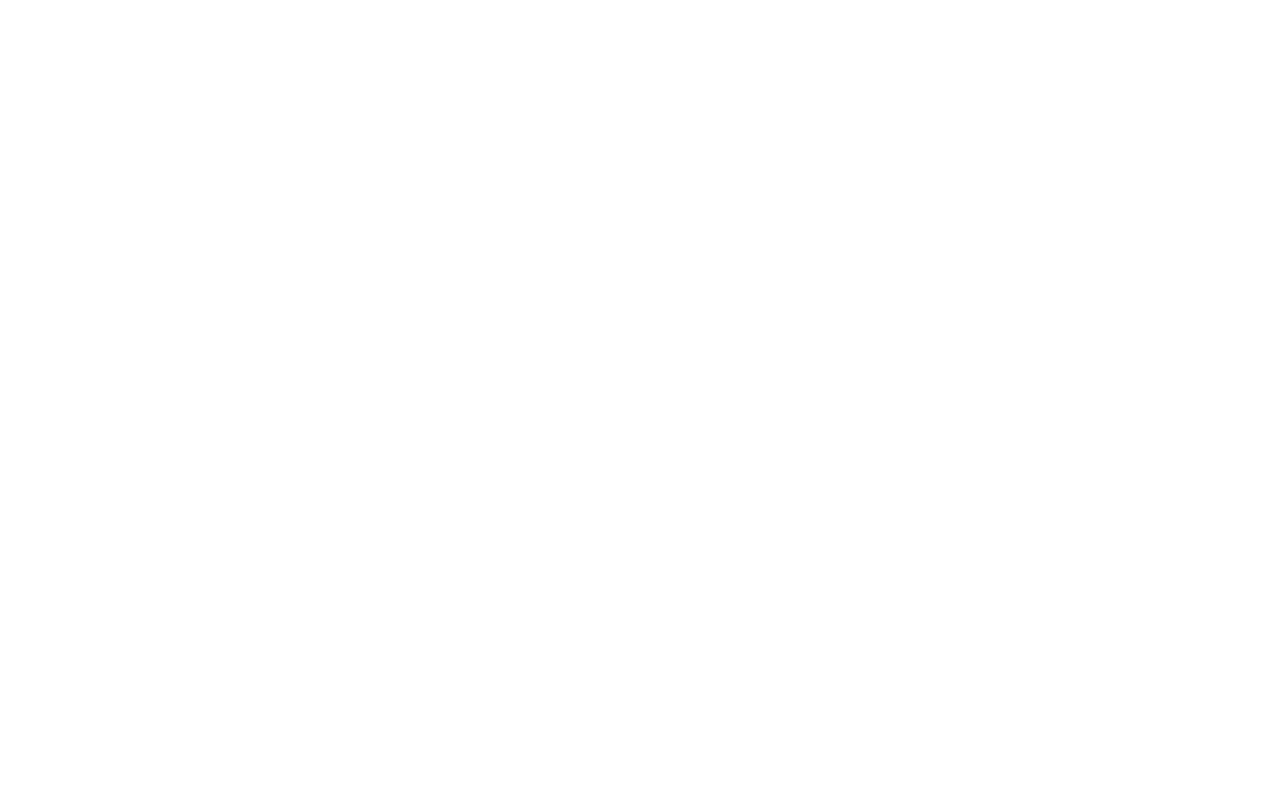
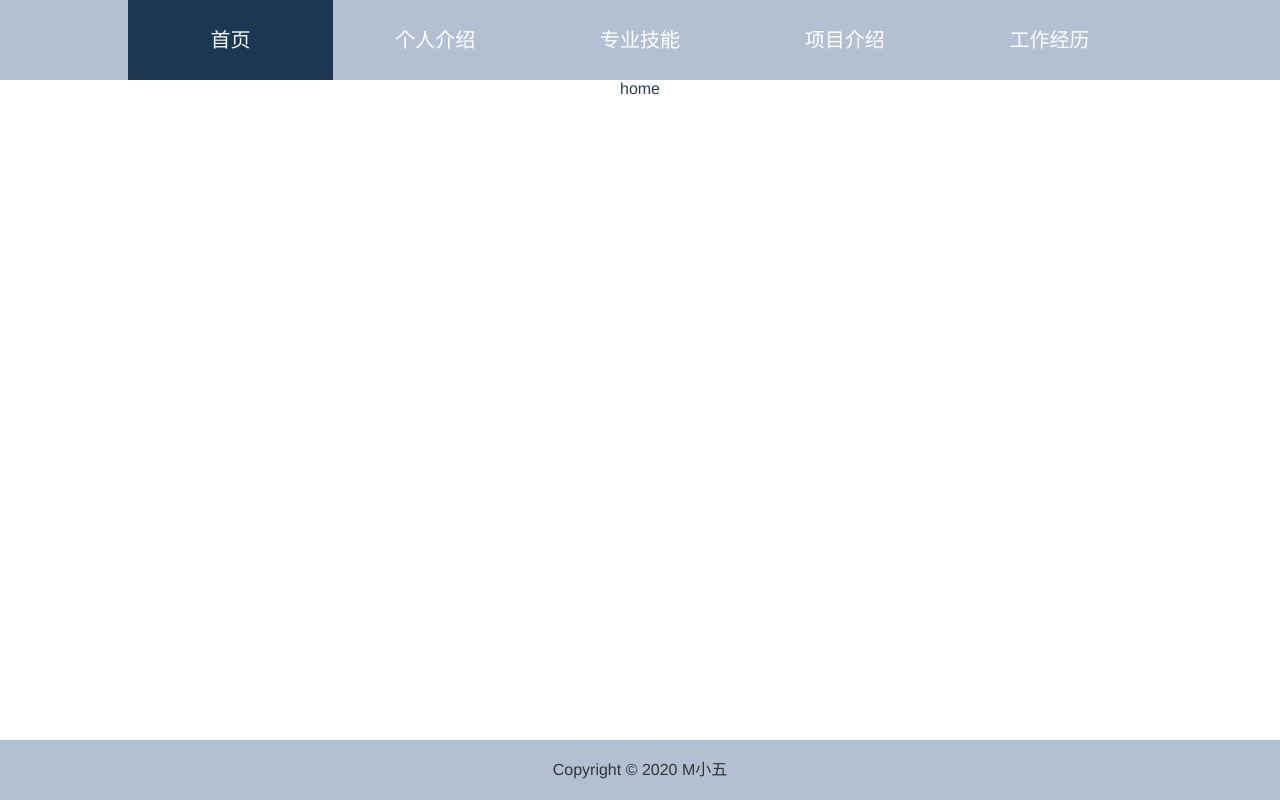
Before and after one commit to MKino-t/kino.github.io, a Vue app: page /home in a window 1280 px wide. Built offline with nearby package versions, Linux system fonts and the light colour scheme.

Commit message:
navbar
navbar

```diff
--- a/src/components/header.vue
+++ b/src/components/header.vue
@@ -1,12 +1,11 @@
 <template>
   <div class="page">
     <div class="navCon">
-      <div class="icon">
-        <!-- <img src="" alt=""> -->
-      </div>
       <ul class="navUl">
         <li v-for="(item,idx) in router" :key="idx" class="navLi">
-          <router-link :to="item.path">{{item.name}}</router-link>
+          <router-link :to="item.path">
+            <div>{{item.name}}</div>
+          </router-link>
         </li>
       </ul>
     </div>
@@ -19,6 +18,7 @@
     return {
       activeIndex2: "1",
       router: [
+        { name: "首页", path: "/home" },
         { name: "个人介绍", path: "/self" },
         { name: "专业技能", path: "/profession" },
         { name: "项目介绍", path: "/project" },
@@ -39,26 +39,26 @@
   height: 100%;
   display: flex;
 
-  .icon {
-    flex-basis: 30%;
-  }
   .navUl {
-    flex-basis: 60%;
+    width: 80%;
+    margin: 0 auto;
     display: flex;
     justify-content: space-evenly;
-    color #fff;
+    color: #fff;
+
     .navLi {
-      width :100%;
-      &:hover {
-        cursor :pointer;
-        background:#1a3754;
-      }
-      a{
-        display:block;
-        width :100%;
-        height 100%;
+      width: 100%;
+      a {
+        display: block;
+        width: 100%;
+        height: 100%;
       }
     }
   }
 }
+
+.router-link-exact-active {
+  cursor: pointer;
+  background: #1a3754;
+}
 </style>
--- a/src/router/index.js
+++ b/src/router/index.js
@@ -8,8 +8,15 @@
   routes: [{
     path: '/',
     component: () => import('@/views/index.vue'),
+    redirect:'/home',
     hidden: true,
-    children: [{
+    children: [
+      {
+        path: '/home',
+        name: 'home',
+        component: () => import('@/views/home.vue'),
+      },
+      {
         path: '/self',
         name: 'self',
         component: () => import('@/views/self.vue'),
--- /dev/null
+++ b/src/views/home.vue
@@ -0,0 +1,21 @@
+<template>
+ <div class="page">
+   home
+ </div>
+</template>
+
+<script type="text/ecmascript-6">
+export default {
+ data() {
+ return {
+
+ }
+ },
+ components: {
+
+ }
+}
+</script>
+
+<style scoped lang="stylus">
+</style>
--- a/src/views/index.vue
+++ b/src/views/index.vue
@@ -31,7 +31,7 @@
   },
   methods:{
     getHeight(){
-      this.defaultHeight.height = window.innerHeight - 120 + "px";
+      this.defaultHeight.height = window.innerHeight - 140 + "px";
     },
   },
   created() {
```
Also changed, not shown: src/assets/yonghu.png (added).
